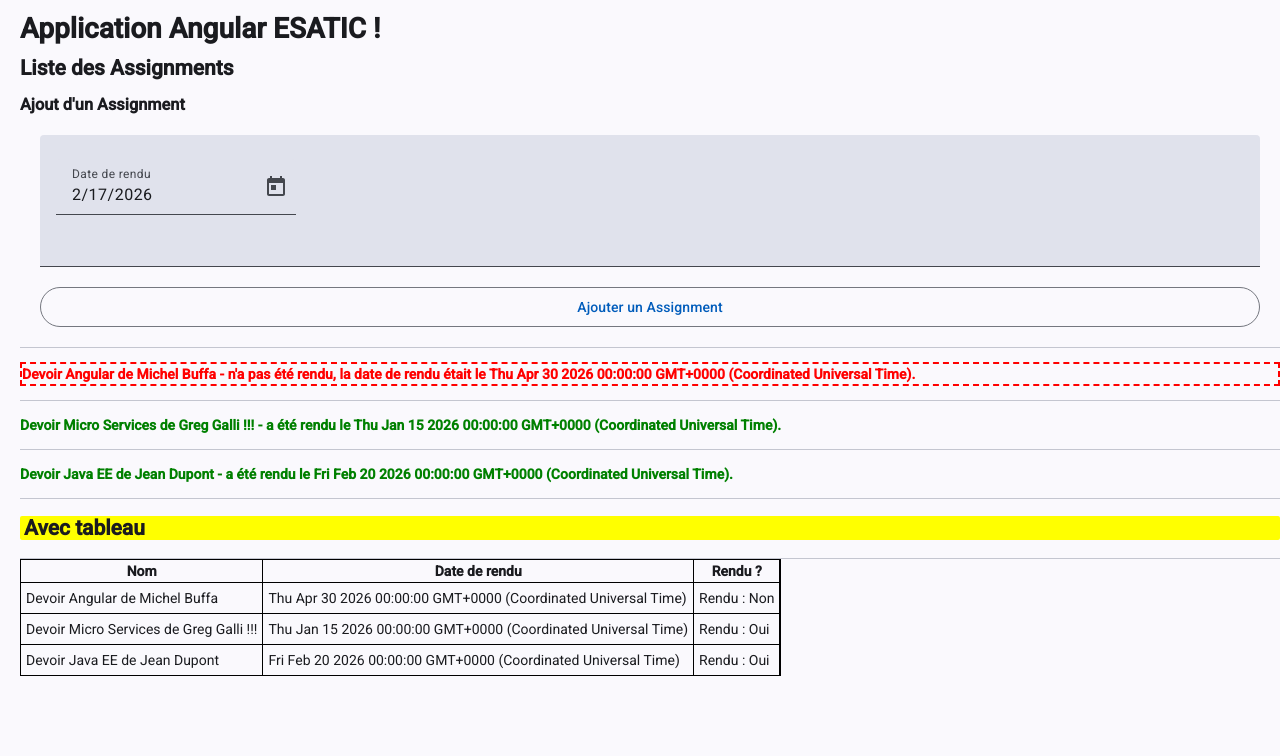
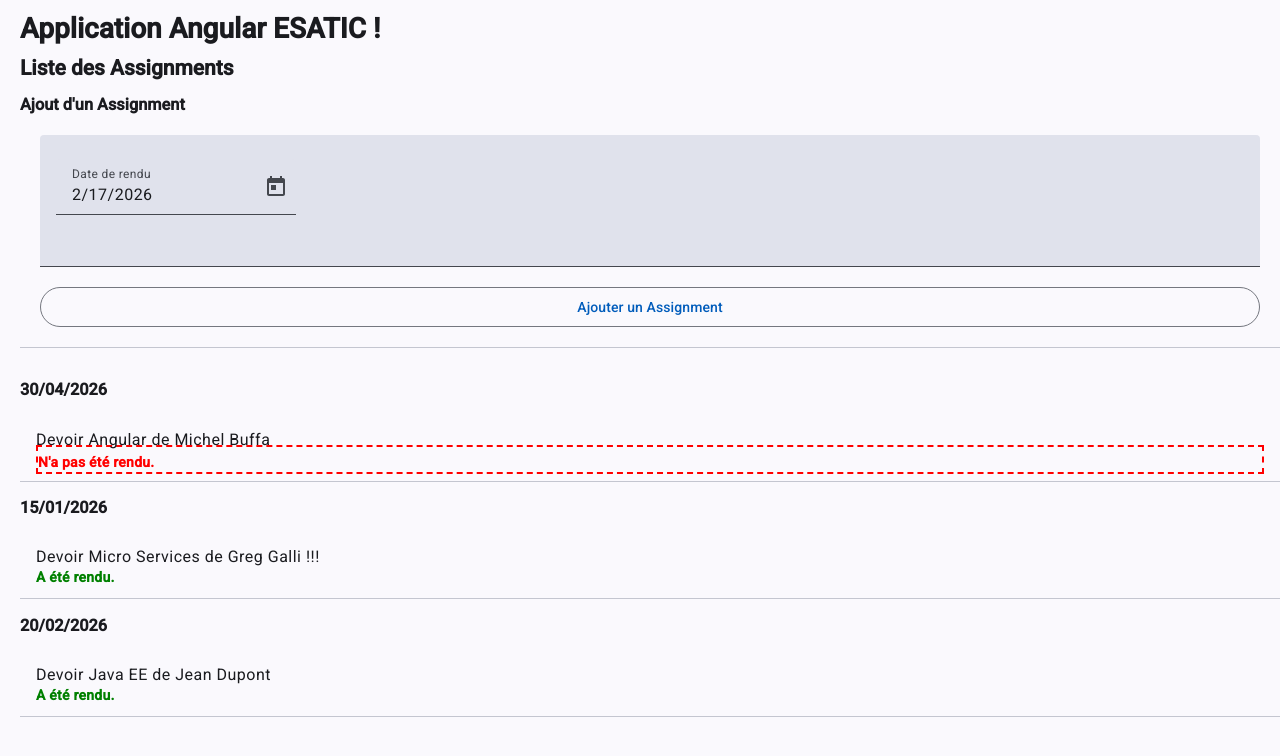
Before and after one commit to micbuffa/AngularFrontEndESATIC2025_2026, an Angular app: page / in a window 1280 px wide. Shown: the top 756 px of the page. Built offline with nearby package versions, Linux system fonts and the light colour scheme.

Commit message:
communication pere-fils ave signal

```diff
--- /dev/null
+++ b/src/app/assignments/assignment-detail/assignment-detail.html
@@ -0,0 +1,25 @@
+<!-- on affiche la valeur du signal assignmentTransmis -->
+<!-- ASTUCE : avec le as on peut garder une écriture compacte
+  pour accèder aux propriétés de l'objet reçu en tant que signal -->
+@if(assignmentTransmis(); as assignment) {
+    <mat-card appearance="outlined">
+        <mat-card-header>
+           <mat-card-title>Détails de l'assignment</mat-card-title>
+           <mat-card-subtitle>On pourra ajouter image etc.</mat-card-subtitle>
+        </mat-card-header>
+
+        <mat-card-content>
+            <p>Nom : {{assignment.nom}}</p>
+            <p>Date de rendu : {{assignment.dateDeRendu | date:'dd/MM/yyyy'}}</p>
+        </mat-card-content>
+
+        <mat-card-actions>
+            <mat-checkbox
+                [checked]="assignment.rendu"
+                (click)="onAssignmentRendu()"
+            >
+                Rendu
+            </mat-checkbox>
+        </mat-card-actions>
+    </mat-card>
+}
--- /dev/null
+++ b/src/app/assignments/assignment-detail/assignment-detail.ts
@@ -0,0 +1,34 @@
+import { Component, input } from '@angular/core';
+import { CommonModule } from '@angular/common';
+
+import {MatCardModule} from '@angular/material/card';
+import {MatCheckboxModule} from '@angular/material/checkbox';
+import { MatButtonModule } from '@angular/material/button';
+
+import { Assignment } from '../assignment.model';
+
+
+@Component({
+  selector: 'app-assignment-detail',
+  imports: [CommonModule, MatCardModule, MatCheckboxModule, MatButtonModule],
+  templateUrl: './assignment-detail.html',
+  styleUrl: './assignment-detail.css',
+})
+export class AssignmentDetail {
+  // on récupère le signal de l'assignment sélectionné depuis
+  // le composant parent. Correspond à [assignmentTransmis]="assignmentSelectionne" dans le template du composant parent
+  // Correspond à l'ancien @Input() assignmentTransmis: Assignment | null = null; dans le composant enfant
+  assignmentTransmis = input<Assignment | null>(null);
+
+  onAssignmentRendu() {
+    // astuce : pour éviter les problèmes de null,
+    // on peut faire un if ou alors utiliser l'opérateur "?"
+    // pour dire "si assignmentTransmis n'est pas null,
+    // ou alors on fait ceci:"
+    const assignment = this.assignmentTransmis();
+
+    if(assignment) {
+      assignment.rendu = ! assignment.rendu;
+    }
+  }
+}
--- a/src/app/assignments/assignments.html
+++ b/src/app/assignments/assignments.html
@@ -30,29 +30,33 @@
 
     <button mat-stroked-button
             color="primary"
-            [disabled]="!ajoutActive()"
     >
         Ajouter un Assignment
     </button>
 </form>
 
-
 <mat-divider></mat-divider>
+<mat-list></mat-list>
 @for(a of assignments(); track a.nom) {
-    <div>
+    <h3 matList-subheader>{{a.dateDeRendu | date:'dd/MM/yyyy'}}</h3>
+    <mat-list-item (click)="assignmentClique(a);">
+        <div matListItemTitle>{{a.nom}}</div>
     @if(a.rendu) {
-       <p appRendu>
-          {{a.nom}} - a été rendu le {{a.dateDeRendu}}.
+       <p appRendu matListItemLine>A été rendu.
        </p>
     } @else {
-       <p appNonRendu>
-          {{a.nom}} - n'a pas été rendu, la date de rendu était le {{a.dateDeRendu}}.
+       <p appNonRendu matListItemLine>N'a pas été rendu.
       </p>
     }
-    </div>
+    </mat-list-item>
   <mat-divider></mat-divider>
 }
 
+<app-assignment-detail [assignmentTransmis]="assignmentSelectionne()"></app-assignment-detail>
+
+
+
+<!--
 <h2 appImportant>Avec tableau</h2>
 <mat-divider></mat-divider>
 <table>
@@ -72,3 +76,5 @@
 }
 </tbody>
 </table>
+
+-->
--- a/src/app/assignments/assignments.ts
+++ b/src/app/assignments/assignments.ts
@@ -1,11 +1,14 @@
 import { Component, OnInit, signal,ChangeDetectionStrategy  } from '@angular/core';
+import { CommonModule } from '@angular/common';
 
 import { MatDividerModule } from '@angular/material/divider';
 import { MatButtonModule } from '@angular/material/button';
-import {MatDatepickerModule} from '@angular/material/datepicker';
-import {MatInputModule} from '@angular/material/input';
-import {MatFormFieldModule} from '@angular/material/form-field';
-import {provideNativeDateAdapter} from '@angular/material/core';
+import { MatDatepickerModule } from '@angular/material/datepicker';
+import { MatInputModule } from '@angular/material/input';
+import { MatFormFieldModule } from '@angular/material/form-field';
+import { MatListModule } from '@angular/material/list';
+
+import { provideNativeDateAdapter } from '@angular/material/core';
 
 import { FormsModule } from '@angular/forms';
 
@@ -13,12 +16,13 @@ import { Rendu } from '../shared/rendu';
 import { NonRendu } from '../shared/non-rendu';
 import { ImportantDirective } from '../shared/important.directive';
 import { Assignment } from './assignment.model';
-
+import { AssignmentDetail } from './assignment-detail/assignment-detail';
 @Component({
   selector: 'app-assignments',
   imports: [MatDividerModule, Rendu, NonRendu, ImportantDirective,
     MatButtonModule, FormsModule, MatFormFieldModule, MatInputModule,
-    MatDatepickerModule
+    MatDatepickerModule, AssignmentDetail, MatListModule,
+    CommonModule
   ],
   templateUrl: './assignments.html',
   styleUrl: './assignments.css',
@@ -33,6 +37,10 @@ export class Assignments implements OnInit {
   nomDevoir = signal('');
   // Je veux une date de rendu "vide" par défaut
   dateDeRendu = signal(new Date());
+
+  // Pour la transmission vers le composant fils, avec un signal
+  //
+  assignmentSelectionne = signal<Assignment | null>(null);
 
   // un tableau avec une liste de devoirs (assignments en anglais)
   assignments = signal([
@@ -109,7 +117,23 @@ export class Assignments implements OnInit {
     this.assignments.update(list => [...list, newAssignment]);
 
     // on peut aussi réinitialiser les champs du formulaire
-    //this.nomDevoir.set('');
-    //this.dateDeRendu.set(new Date());
+    // this.nomDevoir.set('');
+    // this.dateDeRendu.set(new Date());
+    //
+    // ou encore :
+    // on peut faire un reset du formulaire HTML lui même
+    // event.target.reset(); car event.target est le formulaire HTML
+    // qui a déclenché l'événement de submit
+    //
+    // ou encore : dans le fichier HTML, on peut faire un reset du
+    // formulaire après le submit :
+    // (submit)="onSubmit($event); assignmentForm.reset()"
+  }
+
+  assignmentClique(a: Assignment) {
+    console.log("Assignment cliqué : ", a.nom);
+
+    // on met à jour le signal de l'assignment sélectionné
+    this.assignmentSelectionne.set(a);
   }
 }
```
Also changed, not shown: src/app/assignments/assignment-detail/assignment-detail.css (added).
